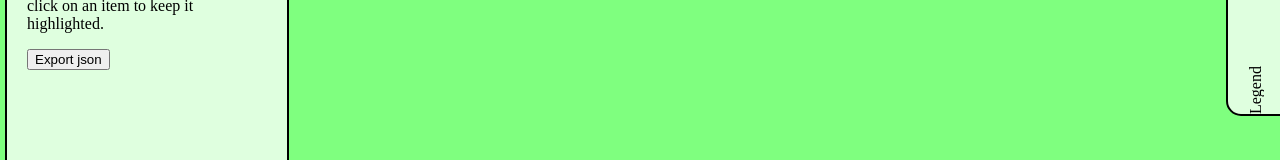
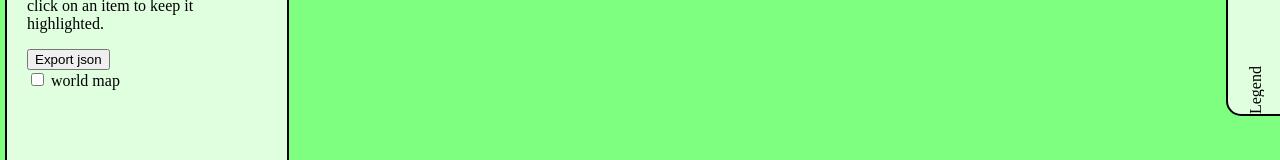
Before and after one commit to aussiedwarf/warhammermap, a React app: page / in a window 1280 px wide. Shown: the part 158-318 px from the top of the page. Built offline with nearby package versions, Linux system fonts and the light colour scheme.

Commit message:
draw ref image

```diff
--- a/src/app.tsx
+++ b/src/app.tsx
@@ -41,6 +41,87 @@ import * as imageMonolith from './images/monolith.png';
 
 import './game.scss';
 
+type StateCheckBoxMap = {
+  checked: boolean
+}
+
+type PropsCheckBoxMap = {
+  index: number,
+  game: () => Game
+}
+
+type PropsCheckBoxArray = {
+  game: () => Game
+}
+
+class CheckBoxMap extends React.Component<PropsCheckBoxMap, StateCheckBoxMap> {
+  //state: StateCheckBoxMap;
+  index: number;
+  game: () => Game;
+
+  constructor(props: PropsCheckBoxMap){
+    super(props);
+    this.state = {
+      checked: false
+      };
+    this.game = props.game;
+    this.index = props.index;
+  }
+
+  checked = (a_event: React.ChangeEvent<HTMLInputElement>) => {
+    const game = this.game();
+    game.map.toggleRefImage(!this.state.checked, this.index);
+
+    this.setState({checked: !this.state.checked});
+
+
+  }
+
+  render = () => {
+    const game = this.game();
+
+    const ref = game.map.mapData.ref[this.index];
+    const name = ref.name;
+
+    return(
+      <div>
+        <input type="checkbox"
+          id="cbViewTypes"
+          name="viewTypes"
+          value="viewTypes"
+          checked={this.state.checked}
+          onChange={this.checked}/> {name}<br />
+      </div>
+    )
+  }
+}
+
+class CheckBoxArray extends React.Component<PropsCheckBoxArray, {}> {
+  game: () => Game;
+
+  constructor(props: PropsCheckBoxArray){
+    super(props);
+    this.game = props.game;
+  }
+
+  update = () => {
+    this.forceUpdate();
+  }
+
+  render = () => {
+    const boxes = [];
+    const game = this.game();
+    if(game){
+      const ref = game.map.mapData.ref;
+
+      for (var i = 0; i < ref.length; i++) {
+        boxes.push(<CheckBoxMap key={i} game={this.game} index={i} />);
+      }
+    }
+    return boxes;
+  }
+}
+
 export class ExternalLinks extends React.Component {
   render = () => {
     return(
@@ -67,16 +148,17 @@ export class CommunityResources extends React.Component {
   }
 }
 
-type State = {
+type StateApp = {
   viewLandmarksState: boolean,
   viewRegionsState: boolean
 };
 
 export default class App extends React.Component {
-  state: State;
+  state: StateApp;
 
   game: Game = null;
   canvas: HTMLCanvasElement;
+  checkBoxArray: React.RefObject<CheckBoxArray>;
 
   constructor(props: any){
     super(props);
@@ -84,11 +166,18 @@ export default class App extends React.Component {
       viewLandmarksState: true,
       viewRegionsState: true
     }
+
+    this.checkBoxArray = React.createRef();
+  }
+
+  getGame = () => {
+    return this.game;
   }
 
 
   componentDidMount = () => {
     this.game = new Game(this.canvas);
+    this.checkBoxArray.current.update();
   }
 
   setCanvas = (a_canvas: HTMLCanvasElement) => {
@@ -137,6 +226,9 @@ export default class App extends React.Component {
             <button type="button" onClick={this.getSvg}>
               Export json
             </button>
+
+            <br />
+            <CheckBoxArray game={this.getGame} ref={this.checkBoxArray} />
           </div>
         </div>
 
--- a/src/map.ts
+++ b/src/map.ts
@@ -33,7 +33,21 @@ function isAlphaNumeric(inputtxt){
   }
 }
 
+class MapRef {
+  image: HTMLImageElement;
+  loaded: boolean = false;
+  loading: boolean = false;
+  show: boolean = false;
+  name: string = "";
+  link: string = "";
+  width: number = 0;
+  height: number = 0;
+  x: number = 0;
+  y: number = 0;
+}
+
 class MapData {
+  ref: Array<MapRef> = [];
   coast: Array<Array<number>> = [];
   mountains:Array<Array<number>> = [];
   forest: Array<Array<number>> = [];
@@ -42,7 +56,7 @@ class MapData {
   complete: Array<Array<boolean>> = [];
 }
 
-export default class Game {
+export default class Map {
   canvas: HTMLCanvasElement;
   context2d: CanvasRenderingContext2D;
   mapData: MapData;
@@ -56,6 +70,23 @@ export default class Game {
 
 
     this.importMap();
+  }
+
+  toggleRefImage = (a_show: boolean, a_index: number) => {
+    const ref = this.mapData.ref[a_index];
+    ref.show = a_show;
+
+    if(a_show && !ref.loaded && !ref.loading){
+      ref.image = new Image;
+      ref.loading = true;
+
+      ref.image.onload = () => {
+        ref.loaded = true;
+      };
+      ref.image.onerror = () => {alert("error loading image");};
+      ref.image.src = ref.link;
+    }
+
   }
 
   drawBezierLine = (data: Array<number>, a_zoom: number) => {
@@ -171,9 +202,22 @@ export default class Game {
       prevComplete = mapData.complete[3][i];
     }
 
+
+    context.globalAlpha = 0.5;
+
+    for(let i = 0; i < this.mapData.ref.length;++i){
+      const ref = this.mapData.ref[i];
+
+      if(ref.loaded && ref.show){
+        context.drawImage(ref.image, ref.x, ref.y, ref.width, ref.height);
+      }
+    }
+
+    context.globalAlpha = 1.0;
   }
 
   importMap = () => {
+
     const mapData = this.mapData;
     mapData.boundingBox.push([]);
     mapData.complete.push([]);
@@ -205,6 +249,21 @@ export default class Game {
     for(let i = 0; i < rivers.length; ++i){
       this.importSvg(rivers[i], mapData.rivers, mapData.boundingBox[3], mapData.complete[3]);
     }
+
+
+    for(let i = 0; i < rawMapData.ref.length; ++i){
+    const ref = new MapRef;
+    const src = rawMapData.ref[i];
+
+    ref.name = src.name;
+    ref.link = src.link;
+    ref.width= src.width;
+    ref.height = src.height;
+    ref.x = src.x;
+    ref.y = src.y;
+
+    mapData.ref.push(ref);
+  }
   }
 
   /*
@@ -424,12 +483,18 @@ export default class Game {
 
   exportJson = () => {
 
+    const map = {
+    coast: this.mapData.coast,
+    mountains: this.mapData.mountains,
+    forest: this.mapData.forest,
+    rivers: this.mapData.rivers,
+    complete: this.mapData.complete};
 
-    const data = JSON.stringify(this.mapData);
+    const data = JSON.stringify(map);
 
     const filename = "map.json";
     const blob = new Blob([data], {type: "application:json;charset=utf-8"});
-    saveAs(blob, filename+".txt");
+    saveAs(blob, filename);
   }
 
 }
```
Also changed, not shown: src/game.ts (+7 -0 lines), src/data/raw.json.
